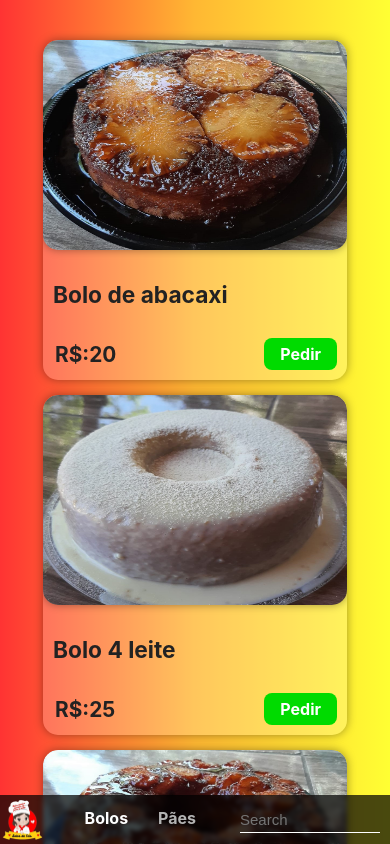
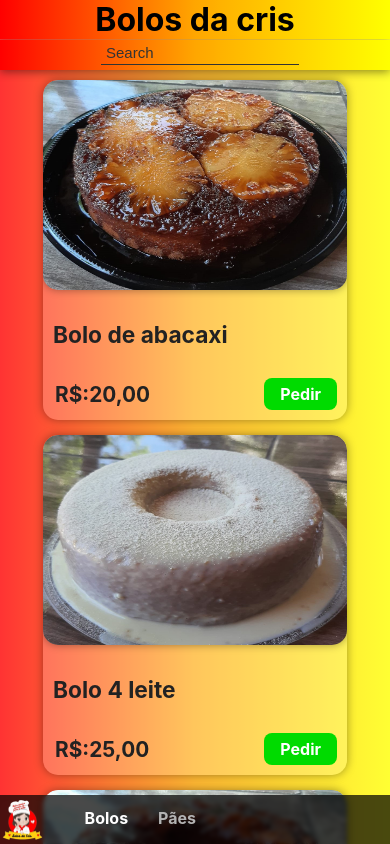
Before and after one commit to FranciscoNeto2909/bolos-da-cris, a React (Create React App) app: page / in a window 390 px wide. Shown: the top 844 px of the page. Built offline with nearby package versions, Linux system fonts and the light colour scheme.

Commit message:
search input position improved and headers added

```diff
--- a/public/index.html
+++ b/public/index.html
@@ -1,5 +1,5 @@
 <!DOCTYPE html>
-<html lang="pt_Br">
+<html lang="pt_br">
   <head>
     <meta charset="utf-8" />
     <meta name="viewport" content="width=device-width, initial-scale=1" />
--- a/src/components/navbar/navBar.css
+++ b/src/components/navbar/navBar.css
@@ -42,7 +42,9 @@
 .container-search {
     width: 220px;
     position: fixed;
+    top: 10px;
     right: 20px;
+    z-index: 4;
 }
 
 .search-input {
@@ -78,8 +80,23 @@
     }
 
     .container-search {
-        width: 150px;
+        background: linear-gradient(to left, rgba(255, 255, 0, 0.99), rgb(255, 166, 0, 0.99), rgb(255, 0, 0, 0.99));
+        right: 0;
+        width: 100%;
         position: fixed;
-        right: 10px;
+        top: 40px;
+        padding-bottom: 5px;
+        box-shadow: 0 2px 10px #00000070;
+    }
+
+    .search-input {
+        width: 198px;
+        color: #000;
+        padding-left: 5px;
+        border-bottom: 1px solid #333;
+    }
+
+    .search-input::placeholder {
+        color: #333;
     }
 }
--- a/src/components/navbar/navBar.jsx
+++ b/src/components/navbar/navBar.jsx
@@ -8,15 +8,17 @@ export default function NavBar({ search, handleSearch }) {
         setnavBtn(e.target.id)
     }
     return (
+        <>
             <nav className="navBar">
                 <img src={logo} alt="logo" className="navBar-logo" />
                 <div className="nav-links-container">
                     <Link id="cake" className={`nav-link ${navbtn === "cake" && "nav-link--selected"}`} onClick={handleToggleButton} to="/">Bolos</Link>
                     <Link id="bread" className={`nav-link ${navbtn === "bread" && "nav-link--selected"}`} onClick={handleToggleButton} to="/paes">Pães</Link>
                 </div>
+            </nav>
             <div className="container-search">
                 <input type="text" autoComplete="off" className="search-input" placeholder="Search" value={search} onChange={handleSearch} />
             </div>
-        </nav>
+        </>
     )
 }
--- a/src/components/produtos/Card.jsx
+++ b/src/components/produtos/Card.jsx
@@ -22,7 +22,7 @@ export default function Card({ food }) {
             <img src={food.img} alt="food" className="card-img" />
             <h3 className="card-title">{food.name}</h3>
             <div className="card-info">
-                <p className="card-price">R$:{handleChoosePrice()}</p>
+                <p className="card-price">R$:{handleChoosePrice()},00</p>
                 {food.sizes === 2 &&
                     <select className="card-sizes"
                         onChange={e => setSize(e.target.value)}>
--- a/src/pages/Bolos.jsx
+++ b/src/pages/Bolos.jsx
@@ -8,10 +8,13 @@ export default function Cakes({ search }) {
     const CakesFiltered = CakesJson.filter(bolo => bolo.name.toLowerCase().includes(lowerSearch))
 
     return (
-        <div className="cakes">
-            {CakesFiltered.map((bolo, i) => (
-                <Card key={i} food={bolo} />
-            ))}
-        </div>
+        <>
+        <h3 className="title">Bolos da cris</h3>
+            <div className="cakes">
+                {CakesFiltered.map((bolo, i) => (
+                    <Card key={i} food={bolo} />
+                ))}
+            </div>
+        </>
     )
 }
--- a/src/pages/Paes.jsx
+++ b/src/pages/Paes.jsx
@@ -7,10 +7,13 @@ export default function Breads({ search }) {
     const BreadsFiltered = BreadsJson.filter(bread => bread.name.toLowerCase().includes(lowerSearch))
 
     return (
-        <div className="bread">
-            {BreadsFiltered.map((bread, i) => (
-                <Card key={i} food={bread} />
-            ))}
-        </div>
+        <>
+        <h3 className="title">Bolos da cris</h3>
+            <div className="bread">
+                {BreadsFiltered.map((bread, i) => (
+                    <Card key={i} food={bread} />
+                ))}
+            </div>
+        </>
     )
 }
--- a/src/pages/index.css
+++ b/src/pages/index.css
@@ -7,6 +7,15 @@
     gap: 15px;
     padding: 20px 0;
     margin-top: 50px;
+}
+
+.title {
+    width: 100%;
+    z-index: 4;
+    position: fixed;
+    background: linear-gradient(to left, rgba(255, 255, 0, 0.99),rgb(255, 166, 0,0.99), rgb(255, 0, 0,0.99));
+    font-size: 2rem;
+    display: none;
 }
 
 .cakes-header {
@@ -45,7 +54,11 @@
     .cakes,
     .bread {
         overflow: hidden;
-        margin-top: 20px;
+        margin-top: 60px;
         margin-bottom: 50px;
     }
+
+    .title {
+        display: block;
+    }
 }
```
Lines whose indentation alone changed are shown as unchanged.
